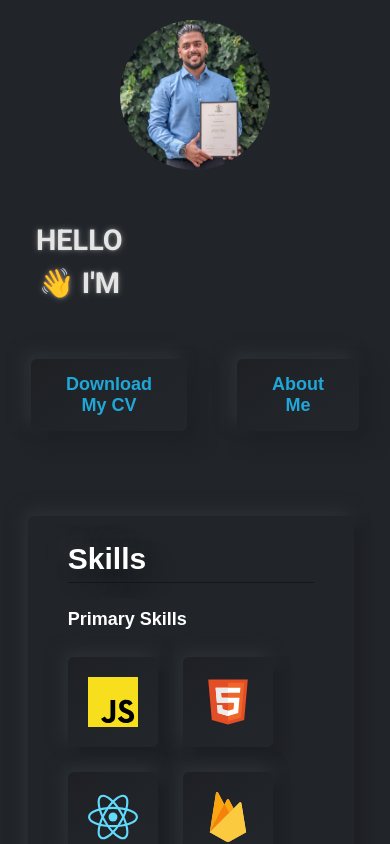
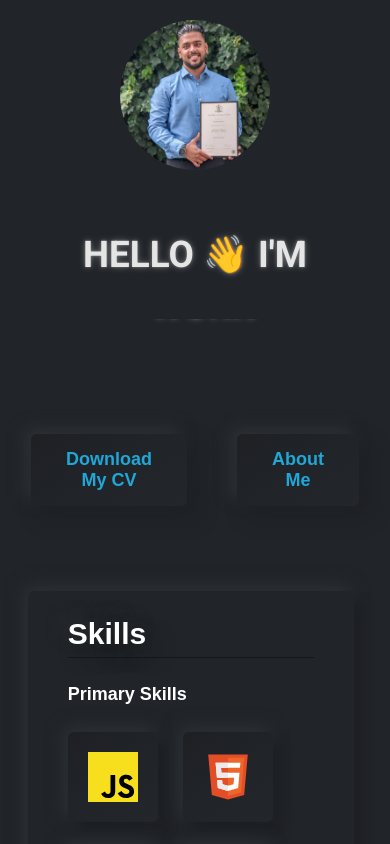
Before and after one commit to sami246/Porfolio_Website, a React (Create React App) app: page / in a window 390 px wide. Shown: the top 844 px of the page. Built offline with nearby package versions, Linux system fonts and the light colour scheme.

Commit message:
Fix Intro Spinner Responsiveness

```diff
--- a/src/Components/SmallComponents/IntroSpinner/IntroSpinner.css
+++ b/src/Components/SmallComponents/IntroSpinner/IntroSpinner.css
@@ -4,16 +4,23 @@
     text-shadow: 0 0 7px rgba(255, 255, 255, .3), 0 0 3px rgba(255, 255, 255, .3);
     font-family: 'Roboto';
     color: #e5e5e5;
-    font-size: 1.55vw;
+    font-size: max(1.85rem, 2vw);
     text-transform: uppercase;
+    margin-bottom: 30px;
+
+}
+
+.spinner-container {
     display: flex;
     align-items: center;
     justify-content: center;
+    flex-wrap: wrap;
+    gap: 50px;
 }
 
 @media only screen and (max-width: 1000px) {
     .intro-spinner-container {
-        font-size: 1.8rem;
+        font-size: 2.3rem;
     }
 }
 
@@ -25,9 +32,12 @@
 
 .animation>div>div {
     padding: 0.25rem 0.75rem;
-    height: 2.81rem;
-    margin-bottom: 2.81rem;
+    margin-bottom: 50px;
     display: inline-block;
+}
+
+.box {
+    height: 50px;
 }
 
 .animation div:first-child {
@@ -43,7 +53,8 @@
 }
 
 .third div {
-    background-color: #c10528;
+    /* background-color: #c10528; */
+    background-color: #169e04;
 }
 
 @keyframes text-animation {
@@ -56,27 +67,27 @@
     }
 
     20% {
-        margin-top: -5.62rem;
+        margin-top: -100px;
     }
 
     30% {
-        margin-top: -5.62rem;
+        margin-top: -100px;
     }
 
     40% {
-        margin-top: -11.24rem;
+        margin-top: -200px;
     }
 
     60% {
-        margin-top: -11.24rem;
+        margin-top: -200px;
     }
 
     70% {
-        margin-top: -5.62rem;
+        margin-top: -100px;
     }
 
     80% {
-        margin-top: -5.62rem;
+        margin-top: -100px;
     }
 
     90% {
--- a/src/Components/SmallComponents/IntroSpinner/IntroSpinner.js
+++ b/src/Components/SmallComponents/IntroSpinner/IntroSpinner.js
@@ -5,11 +5,13 @@ export const IntroSpinner = () => {
     return (
         <main class="intro-spinner-container">
             <p>Hello 👋 I'm</p>
-            <section class="animation">
-                <div class="first"><div>Sami Rahman</div></div>
-                <div class="second"><div>A Software Developer</div></div>
-                <div class="third"><div>Looking for Work</div></div>
-            </section>
+            <div className='spinner-container'>
+                <section class="animation">
+                    <div class="first"><div className='box'>Sami Rahman</div></div>
+                    <div class="second"><div className='box'>A Software Developer</div></div>
+                    <div class="third"><div className='box'>Looking for Work</div></div>
+                </section>
+            </div>
         </main>
     )
 }
```
